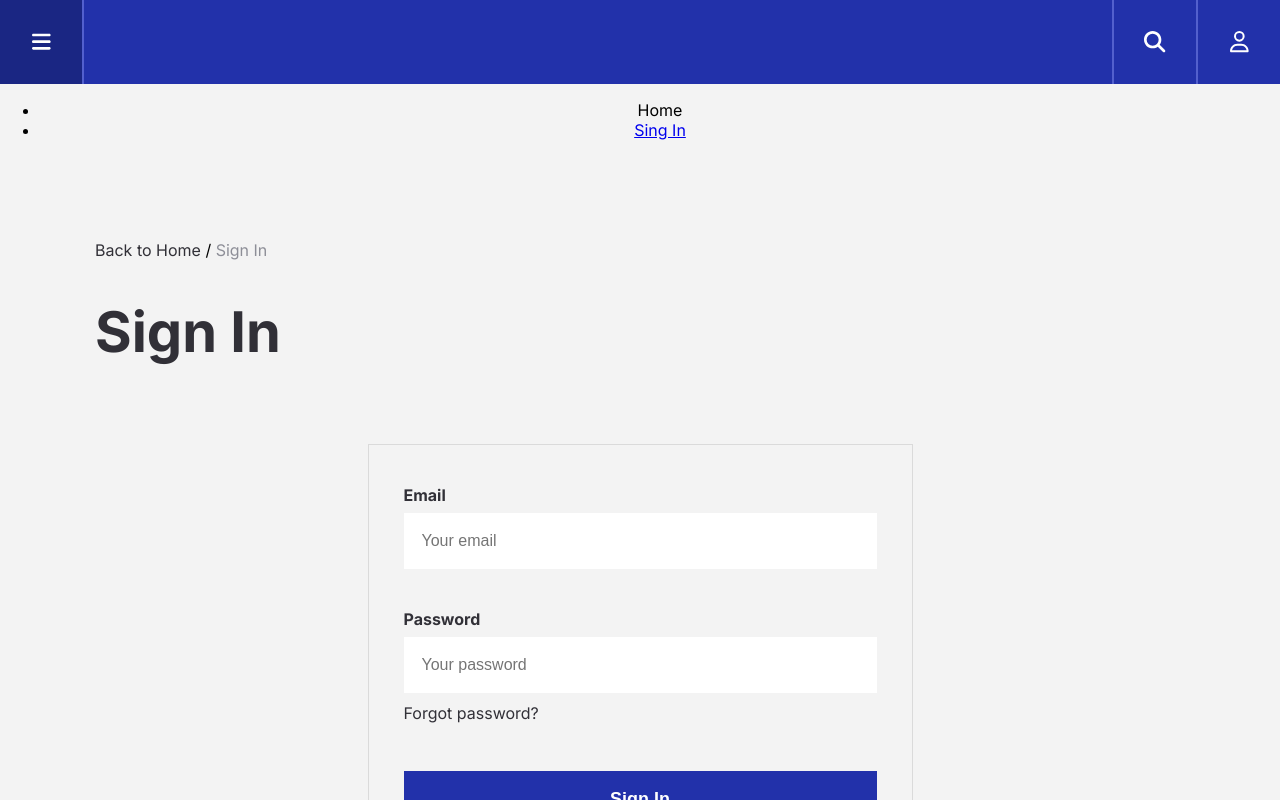
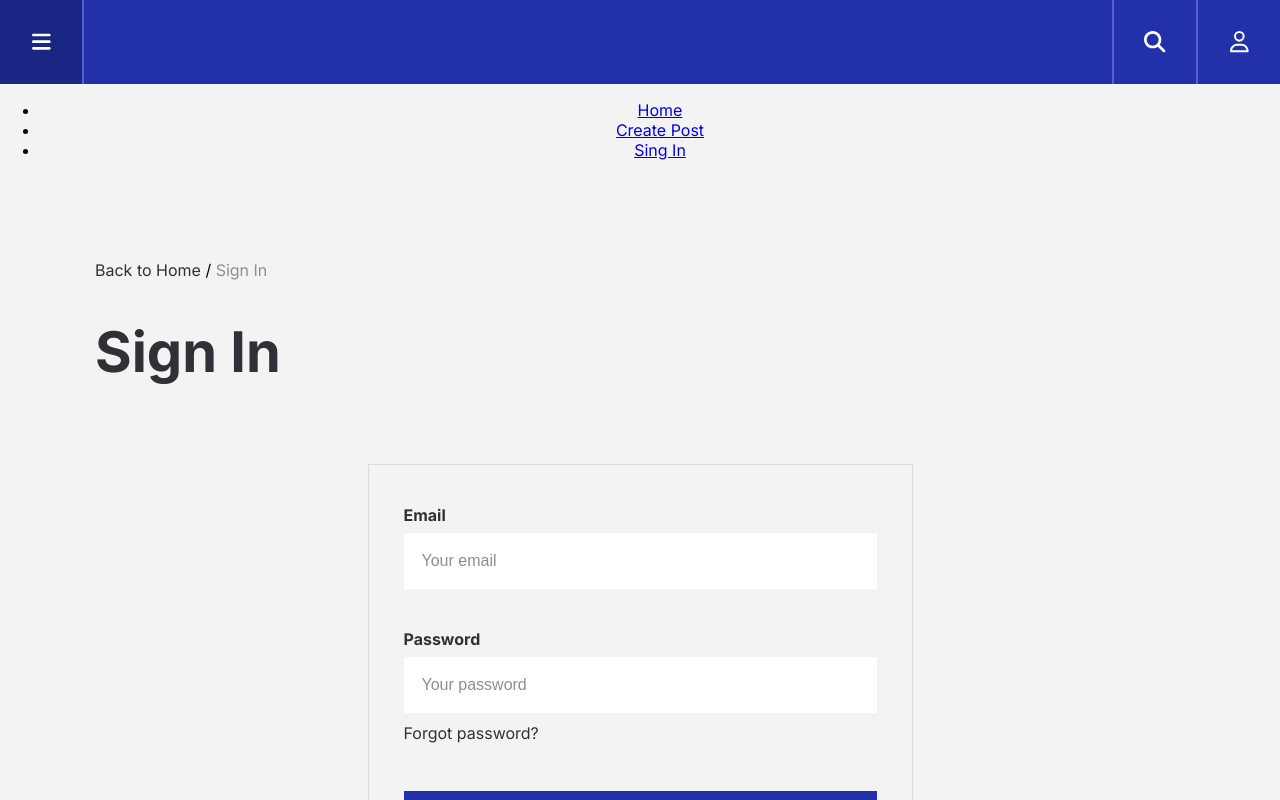
Before and after one commit to murashovzhen/playground_react, a React (Create React App) app: page /singin in a window 1280 px wide. Shown: the top 800 px of the page. Built offline with nearby package versions, Linux system fonts and the light colour scheme.

Commit message:
col row styles

```diff
--- a/package.json
+++ b/package.json
@@ -20,6 +20,7 @@
     "react-router-dom": "^6.11.1",
     "react-scripts": "5.0.1",
     "sass": "^1.62.0",
+    "ts-simple-nameof": "^1.3.1",
     "typescript": "^4.9.5",
     "web-vitals": "^2.1.4"
   },
--- a/src/App.tsx
+++ b/src/App.tsx
@@ -4,7 +4,7 @@ import Layout from './Components/Layout'
 import Body from "./Components/Body";
 import Post from "./Components/Post";
 import SingIn from "./Components/SingIn";
-
+import PostEdit from "./Components/PostEdit";
 
 const App = () => {
   return (
@@ -12,6 +12,8 @@ const App = () => {
       <Route path='/' element={<Layout />}>
         <Route index element={<Body />} />
         <Route path='posts/:id' element={<Post />} />
+        <Route path='posts/edit/:id' element={<PostEdit />} />
+        <Route path='posts/create' element={<PostEdit />} />
         <Route path='singin' element={<SingIn />} />
       </Route>
     </Routes>
--- a/src/Components/FormElement/index.tsx
+++ b/src/Components/FormElement/index.tsx
@@ -3,14 +3,28 @@ import styles from './styles.module.scss'
 
 const FormElement = (props: FormElementType) => {
 
+
+    var input =  <input
+    //   className={isError ? styles.error : ''}
+    type={props.type}
+    name={props.name}
+    value={props.value}
+    placeholder={props.placeholder} />;
+
+    if (props.component == 'TextArea') {
+        input = <textarea
+        //   className={isError ? styles.error : ''}
+        name={props.name}
+        value={props.value}
+        placeholder={props.placeholder} />
+    }
+
+
     return (
         <div className={styles.formElement}>
             <label>{props.label}</label>
-            <input
-                //   className={isError ? styles.error : ''}
-                type={props.type}
-                //value={props.value}
-                placeholder={props.placeholder} />
+            {input}
+
         </div>
     )
 }
--- a/src/Components/FormElement/styles.module.scss
+++ b/src/Components/FormElement/styles.module.scss
@@ -16,8 +16,22 @@
         font-weight: 400;
         font-size: 16px;
         line-height: 20px;
-        color: #8D8E97;
+        color: #313037;
         padding: 18px;
         border: none;
     }
+
+    textarea {
+        font-weight: 400;
+        font-size: 16px;
+        line-height: 20px;
+        color: #313037;
+        padding: 18px;
+        border: none;
+    }
+
+    ::placeholder {
+        color: #8D8E97;
+        opacity: 1; /* Firefox */
+      }
 }
--- a/src/Components/Header/Menu/index.tsx
+++ b/src/Components/Header/Menu/index.tsx
@@ -8,7 +8,8 @@ const Menu = () => {
     return (
         <div className={styles.menu}>
             <ul>
-                <li>Home </li>
+                <li><Link to={`/`}>Home</Link></li>
+                <li><Link to={`/posts/create`}>Create Post</Link></li>
                 <li><Link to={`/singin`}>Sing In</Link></li>
             </ul>
         </div>
--- a/src/Components/Post/index.tsx
+++ b/src/Components/Post/index.tsx
@@ -19,6 +19,13 @@ const Post = () => {
 
   return (
     <FormLayout title={post.title}  breadcrumbs={[<Link to="/" className={genericStyles.link}>Home</Link>]}>
+
+
+      <div className={[genericStyles.row, genericStyles.m_t_25].join('')}>
+      <div className={[genericStyles.col_12].join(' ')}>
+        <Link to={`/posts/edit/${post.id}`}>Edit Post</Link>
+      </div>
+      </div>
       <div className={[genericStyles.row, genericStyles.m_t_25].join('')}>
       <div className={[genericStyles.col_lg_6, genericStyles.offset_lg_3, genericStyles.col_12].join(' ')}>
          <img src={post.image} alt='Image' />
--- /dev/null
+++ b/src/Components/PostEdit/index.tsx
@@ -0,0 +1,73 @@
+import React, { useEffect, useState } from 'react'
+import { useParams } from 'react-router-dom'
+import { getPost } from '../../Services/PostServise'
+import { PostType } from '../../Types/Post'
+import { nameof } from 'ts-simple-nameof'
+import FormLayout from '../FormLayout'
+import genericStyles from '../../App.module.scss'
+import { Link } from 'react-router-dom'
+import FormElement from '../FormElement'
+import FormButton from '../FormButton'
+
+const Post = () => {
+  const params = useParams()
+  const [post, setPost] = useState<PostType>({} as PostType)
+  const breadcrumbs = [<Link to="/" className={genericStyles.link}>Back to Home</Link>];
+
+    useEffect(() => {
+      if(params.id != undefined)  {
+        getPost(params.id)
+          .then(post => setPost(post))
+        }
+    })
+  if(params.id != undefined)  {
+      breadcrumbs.push(<Link to={`/posts/${post.id}`}  className={genericStyles.link}>{post.title}</Link>);
+  }
+
+
+  return (
+    <FormLayout
+      title={params.id != undefined ? 'Edit Post' : 'Create Post'}
+      breadcrumbs={breadcrumbs}>
+        <div className={[genericStyles.row].join(' ')}>
+        <div className={[genericStyles.col_12].join(' ')}>
+        <form className={[genericStyles.bordered_box].join(' ')}>
+      <div className={genericStyles.row}>
+         <div className={genericStyles.col_12}>
+             <FormElement
+              type={'text'}
+              value={post.title}
+              placeholder={'Title'}
+              label={'Title'}
+              name={nameof<PostType>(p => p.title)}
+              component='TextBox'
+              />
+         </div>
+      </div>
+      <div className={genericStyles.row}>
+         <div className={genericStyles.col_12}>
+         <FormElement
+          type={'text'}
+          value={post.text}
+          placeholder={'Content'}
+          label={'Content'}
+          name={nameof<PostType>(p => p.text)}
+          component='TextArea'/>
+         </div>
+      </div>
+
+      <div className={genericStyles.row}>
+         <div className={genericStyles.col_12}>
+            <FormButton text="Create" />
+         </div>
+      </div>
+
+      </form>
+         </div>
+          </div>
+
+    </FormLayout >
+  )
+}
+
+export default Post
--- a/src/Components/SingIn/index.tsx
+++ b/src/Components/SingIn/index.tsx
@@ -20,7 +20,10 @@ const SingIn = () => {
               type={'text'}
               value={''}
               placeholder={'Your email'}
-              label={'Email'} />
+              label={'Email'}
+              name={'Email'}
+              component='TextBox'
+              />
          </div>
       </div>
       <div className={genericStyles.row}>
@@ -29,7 +32,10 @@ const SingIn = () => {
           type={'text'}
           value={''}
           placeholder={'Your password'}
-          label={'Password'} />
+          label={'Password'}
+          name={'Password'}
+          component='TextBox'
+          />
          </div>
       </div>
       <div className={genericStyles.row}>
--- a/src/Types/FormElement.ts
+++ b/src/Types/FormElement.ts
@@ -4,4 +4,6 @@ export type FormElementType = {
     placeholder: string
     label: string
     type: string
+    name: string
+    component: string
 }
```
Also changed, not shown: src/Components/PostEdit/styles.module.scss (added), 1 other file (tests, documents, lock files or other folders).
